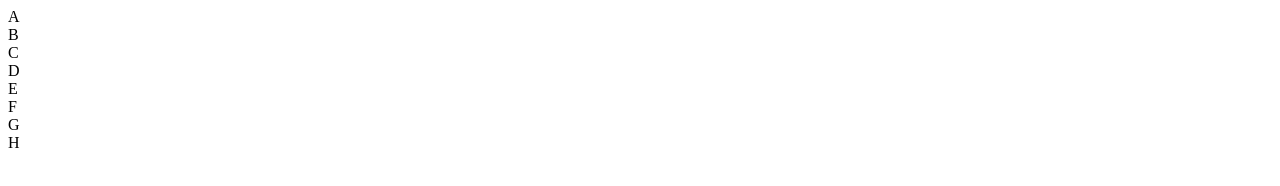
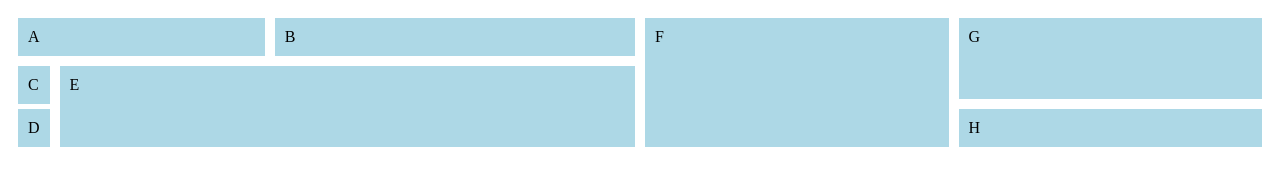
Before and after one commit to RushabhM2/CSSPractice, a plain HTML site: page index.html in a window 1280 px wide. Drawn offline with Linux system fonts and the light colour scheme.

Commit message:
FEAT: Exercise complete

```diff
--- a/index.html
+++ b/index.html
@@ -4,19 +4,31 @@
     <link rel="stylesheet" type="text/css" href="styles.css">
   </head>
   <body>
-    <div class="left">
-      <div>A</div>
-      <div>B</div>
-      <div class="left__bottom">
-        <div>C</div>
-        <div>D</div>
-        <div>E</div>
+    <div class="container">
+
+      <div class="col left">
+        <div class="left__top">
+          <div class="box">A</div>
+          <div class="box">B</div>
+        </div>
+        <div class="left__bottom">
+          <div class="left__bottom__left">
+            <div class="box">C</div>
+            <div class="box">D</div>
+          </div>
+          <div class="box">E</div>
+        </div>
       </div>
-    </div>
-    <div class="centre">F</div>
-    <div class="right">
-      <div>G</div>
-      <div>H</div>
+
+      <div class="col centre">
+        <div class="box">F</div>
+      </div>
+
+      <div class="col right">
+        <div class="box">G</div>
+        <div class="box">H</div>
+      </div>
+
     </div>
   </body>
 </html>
--- a/styles.css
+++ b/styles.css
@@ -0,0 +1,64 @@
+.box {
+  background-color: lightblue;
+  margin: 5px;
+  padding: 10px
+}
+
+.container {
+  display: flex;
+  padding: 5px;
+}
+
+/* Left column */
+.left {
+  display: flex;
+  flex-direction: column;
+  flex: 2;
+}
+
+.left__top {
+  display: flex;
+  flex: 4;
+}
+
+.left__top div:first-child {
+  flex: 2;
+}
+
+.left__top div:last-child {
+  flex: 3;
+}
+
+.left__bottom {
+  flex: 5;
+  display: flex;
+}
+
+.left__bottom div:last-child {
+  flex: auto;
+}
+
+/* Centre column */
+.centre {
+  display: flex;
+  flex: 1;
+}
+
+.centre div:first-child {
+  flex: auto;
+}
+
+/* Right column */
+.right {
+  display: flex;
+  flex-direction: column;
+  flex: 1;
+}
+
+.right div:first-child {
+  flex: 8;
+}
+
+.right div:last-child {
+  flex: 1;
+}
```
